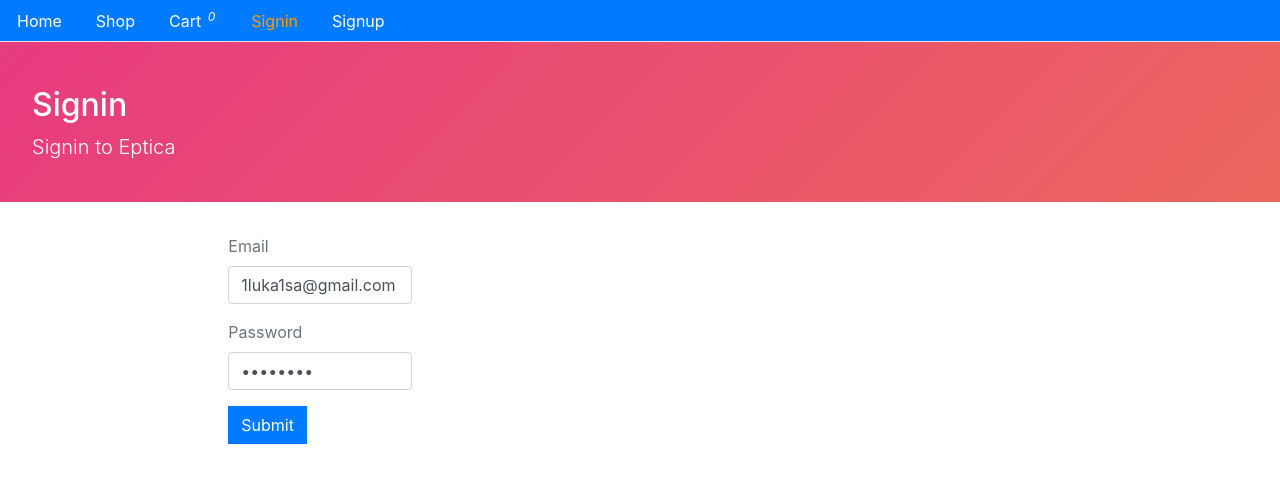
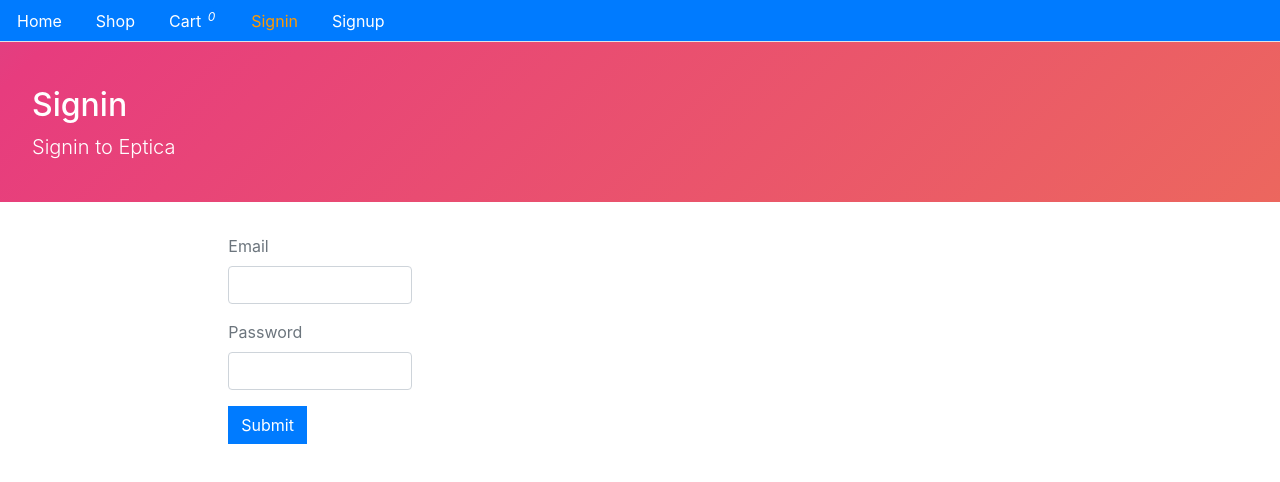
Before and after one commit to lukytto/ecommerce-frontJS, a React (Create React App) app: page /signin in a window 1280 px wide. Shown: the top 482 px of the page. Built offline with nearby package versions, Linux system fonts and the light colour scheme.

Commit message:
deployment (presentation) version

```diff
--- a/src/core/Home.js
+++ b/src/core/Home.js
@@ -36,7 +36,7 @@ const Home = () => {
     }, []);
 
     return (
-        <Layout title='Home Page' description='Eptica eShop' className='container'>
+        <Layout title='Home Page' description='Eptica eShop' className='container-fluid'>
 
             <Search />
             <h2 className='mb-4'>New Arrivals</h2>
--- a/src/user/Signin.js
+++ b/src/user/Signin.js
@@ -5,8 +5,8 @@ import { signin, authenticate, isAuthenticated } from '../auth';
 
 const Signin = () => {
     const [values, setValues] = useState({
-        email: '1luka1sa@gmail.com',
-        password: 'aaaaaaa1',
+        email: '',
+        password: '',
         error: '',
         loading: false,
         redirectToReferrer: false,
```
Also changed, not shown: src/core/Menu.js (+7 -5 lines).
